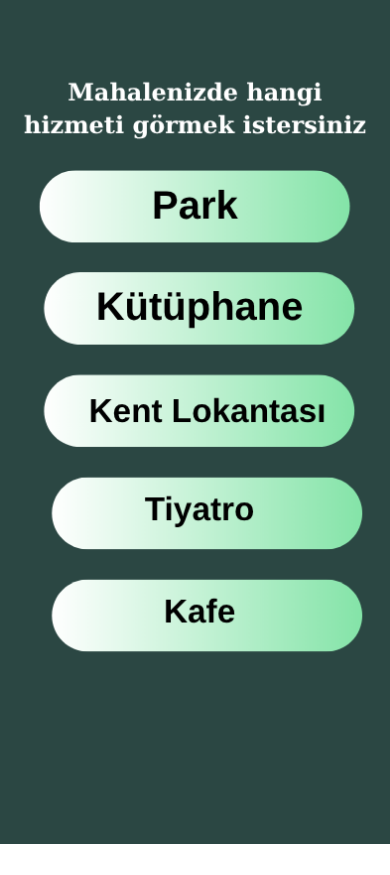
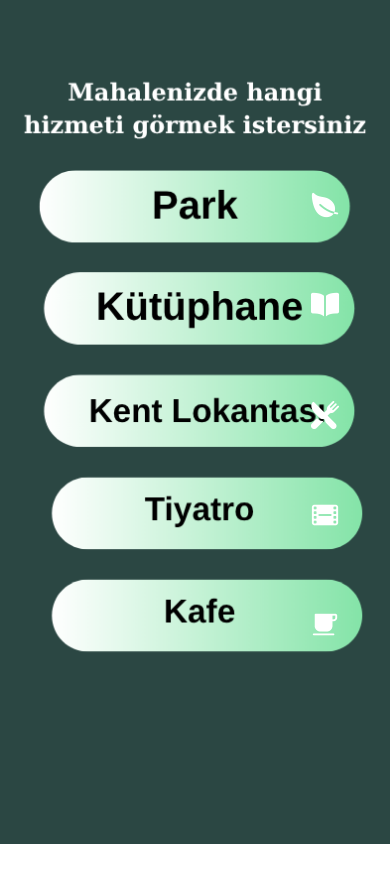
Before and after one commit to okan3796/21091029-Version-II, a React Native app: screen /Facility in a window 390 px wide. Built offline with nearby package versions, Linux system fonts and the light colour scheme.

Commit message:
iconlar yüklendi

```diff
--- a/src/screens/FacilityScreen.js
+++ b/src/screens/FacilityScreen.js
@@ -1,5 +1,6 @@
 import React from 'react';
 import { View, Image, StyleSheet, TouchableOpacity, Text } from 'react-native';
+import { Ionicons } from '@expo/vector-icons';
 import { useAppContext } from '../context/AppContext';
 
 export default function FacilityScreen({ navigation }) {
@@ -9,15 +10,34 @@ export default function FacilityScreen({ navigation }) {
     <View style={styles.container}>
       <Image source={require('../../assets/tesis.png')} style={styles.background} />
 
-      <Text style={{ color: 'white', fontSize: 18, margin: 10 }}>
+      <Text style={styles.title}>
         Seçilen Mahalle: {state.selectedNeighborhood || 'Henüz seçilmedi'}
       </Text>
 
-      <TouchableOpacity style={styles.tesis1} onPress={() => navigation.navigate('Reason')} />
-      <TouchableOpacity style={styles.tesis2} onPress={() => navigation.navigate('Reason')} />
-      <TouchableOpacity style={styles.tesis3} onPress={() => navigation.navigate('Reason')} />
-      <TouchableOpacity style={styles.tesis4} onPress={() => navigation.navigate('Reason')} />
-      <TouchableOpacity style={styles.tesis5} onPress={() => navigation.navigate('Reason')} />
+   <TouchableOpacity style={[styles.tesis, { top: 180 }]} onPress={() => navigation.navigate('Reason')}>
+  <View style={styles.spacer} />
+  <Ionicons name="leaf" size={30} color="white" />
+</TouchableOpacity>
+
+      <TouchableOpacity style={[styles.tesis, { top: 280 }]} onPress={() => navigation.navigate('Reason')}>
+        <View style={styles.spacer} />
+        <Ionicons name="book" size={30} color="white" />
+      </TouchableOpacity>
+
+      <TouchableOpacity style={[styles.tesis, { top: 390 }]} onPress={() => navigation.navigate('Reason')}>
+        <View style={styles.spacer} />
+        <Ionicons name="restaurant" size={30} color="white" />
+      </TouchableOpacity>
+
+      <TouchableOpacity style={[styles.tesis, { top: 490 }]} onPress={() => navigation.navigate('Reason')}>
+        <View style={styles.spacer} />
+        <Ionicons name="film" size={30} color="white" />
+      </TouchableOpacity>
+
+      <TouchableOpacity style={[styles.tesis, { top: 600 }]} onPress={() => navigation.navigate('Reason')}>
+        <View style={styles.spacer} />
+        <Ionicons name="cafe" size={30} color="white" />
+      </TouchableOpacity>
     </View>
   );
 }
@@ -25,9 +45,19 @@ export default function FacilityScreen({ navigation }) {
 const styles = StyleSheet.create({
   container: { flex: 1 },
   background: { width: '100%', height: '100%', resizeMode: 'cover' },
-  tesis1: { position: 'absolute', left: 50, top: 200, width: 300, height: 50 },
-  tesis2: { position: 'absolute', left: 50, top: 300, width: 300, height: 50 },
-  tesis3: { position: 'absolute', left: 50, top: 390, width: 300, height: 50 },
-  tesis4: { position: 'absolute', left: 50, top: 460, width: 300, height: 50 },
-  tesis5: { position: 'absolute', left: 50, top: 600, width: 300, height: 50 },
+  title: { color: 'white', fontSize: 18, margin: 10 },
+  tesis: {
+    position: 'absolute',
+    left: 50,
+    top: 200,
+    width: 300,
+    height: 50,
+    flexDirection: 'row',
+    alignItems: 'center',
+    justifyContent: 'space-between',
+    paddingHorizontal: 10,
+  },
+  spacer: {
+    flex: 1,
+  },
 });
--- a/src/screens/ReasonScreen.js
+++ b/src/screens/ReasonScreen.js
@@ -1,6 +1,7 @@
 import React, { useState } from 'react';
 import { View, TextInput, TouchableOpacity, Image, StyleSheet } from 'react-native';
 import Footer from '../components/Footer';
+
 
 const ReasonScreen = ({ navigation }) => {
   const [reason, setReason] = useState('');
```
